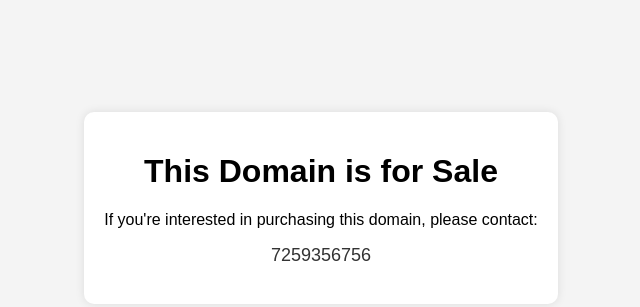
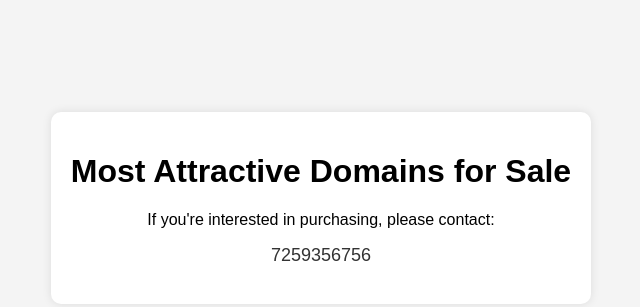
Before and after one commit to shubharambhevents/blrpulse, a plain HTML site: page index.html in a window 1280 px wide. Shown: the part 192-499 px from the top of the page, without its empty margins (319-959 px from the left). Drawn offline with Linux system fonts and the light colour scheme.

Commit message:
Update index.html

```diff
--- a/index.html
+++ b/index.html
@@ -30,8 +30,8 @@
 </head>
 <body>
     <div class="container">
-        <h1>This Domain is for Sale</h1>
-        <p>If you're interested in purchasing this domain, please contact:</p>
+        <h1>Most Attractive Domains for Sale</h1>
+        <p>If you're interested in purchasing, please contact:</p>
         <p class="contact">7259356756</p>
     </div>
 </body>
```
